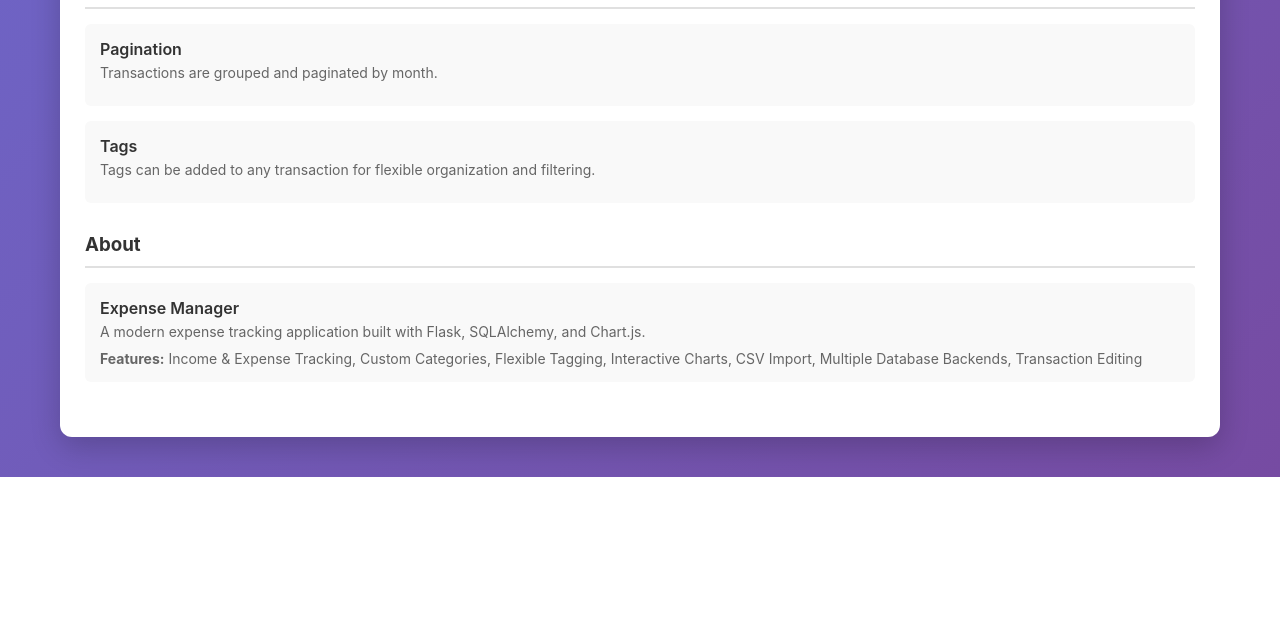
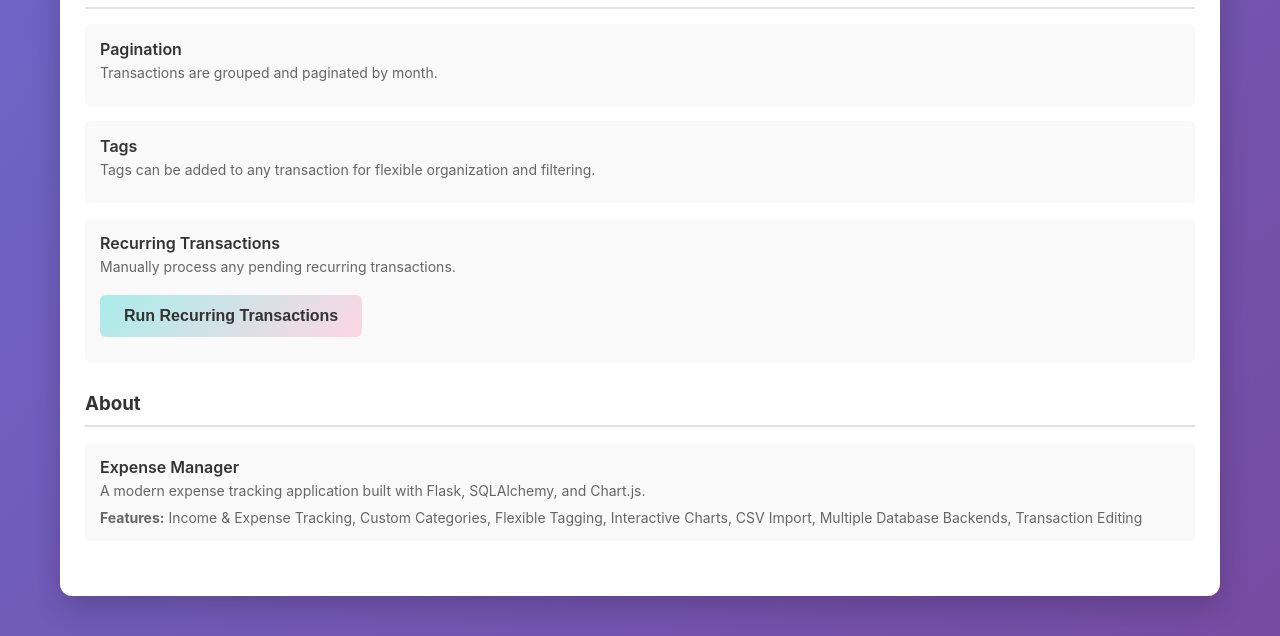
Before and after one commit to paperplate/JustAnotherExpenseManager, a Flask app: page /settings in a window 1280 px wide. Shown: the part 2003-2639 px from the top of the page. Before the commit the page ends 2480 px from the top, so only its background shows below. Run offline with Flask 3, Linux system fonts and the light colour scheme; data comes from the database, SQL or seed files in the repository; data that the repository does not hold is empty; parts of the project's set-up code (start-up, migrations or seed data) failed here and were passed over.

Commit message:
Add button to manually run recurring transactions

```diff
--- a/JustAnotherExpenseManager/routes/settings.py
+++ b/JustAnotherExpenseManager/routes/settings.py
@@ -103,3 +103,16 @@ def clear_all_transactions() -> Union[Response, Tuple[Response, int]]:
     except Exception as exc:  # pylint: disable=broad-except
         g.db.rollback()
         return jsonify({'error': str(exc)}), 500
+
+
+@settings_bp.route('/api/run-recurring', methods=['POST'])
+def run_recurring() -> Union[Response, Tuple[Response, int]]:
+    """
+    Manually trigger processing of recurring transactions.
+    """
+    try:
+        from JustAnotherExpenseManager.utils.services import process_recurring_transactions
+        process_recurring_transactions()
+        return jsonify({'success': True, 'message': 'Successfully processed recurring transactions'})
+    except Exception as exc:  # pylint: disable=broad-except
+        return jsonify({'error': str(exc)}), 500
--- a/JustAnotherExpenseManager/static/js/settings.js
+++ b/JustAnotherExpenseManager/static/js/settings.js
@@ -2155,6 +2155,23 @@ async function populateTestData() {
 		if (resultDiv) resultDiv.innerHTML = `<p style="color: #d63031;">❌ Error: ${error.message}</p>`;
 	}
 }
+async function runRecurringTransactions() {
+	const resultDiv = document.getElementById("recurring-result");
+	if (resultDiv) resultDiv.innerHTML = "<p style=\"color: #666;\">⏳ Processing...</p>";
+	try {
+		const result = await (await fetch("/api/run-recurring", { method: "POST" })).json();
+		if (result.success) {
+			if (resultDiv) {
+				resultDiv.innerHTML = `<p style="color: #00b894; font-weight: 600;">✓ ${result.message}</p>`;
+				setTimeout(() => {
+					resultDiv.innerHTML = "";
+				}, 3e3);
+			}
+		} else if (resultDiv) resultDiv.innerHTML = `<p style="color: #d63031;">❌ ${result.error}</p>`;
+	} catch (error) {
+		if (resultDiv) resultDiv.innerHTML = `<p style="color: #d63031;">❌ Error: ${error.message}</p>`;
+	}
+}
 async function exportTransactions() {
 	const startDate = document.getElementById("export-start-date").value;
 	const endDate = document.getElementById("export-end-date").value;
@@ -2207,4 +2224,6 @@ window.closeEditTagModal = closeEditTagModal;
 window.saveEditTag = saveEditTag;
 window.deleteTag = deleteTag;
 window.populateTestData = populateTestData;
+window.exportTransactions = exportTransactions;
+window.runRecurringTransactions = runRecurringTransactions;
 //#endregion
--- a/JustAnotherExpenseManager/templates/settings.html
+++ b/JustAnotherExpenseManager/templates/settings.html
@@ -183,6 +183,17 @@
                 Tags can be added to any transaction for flexible organization and filtering.
             </div>
         </div>
+
+        <div class="setting-item">
+            <div class="setting-label">Recurring Transactions</div>
+            <div class="setting-description">
+                Manually process any pending recurring transactions.
+            </div>
+            <button class="btn btn-secondary" style="margin-top: 10px;" onclick="runRecurringTransactions()">
+                Run Recurring Transactions
+            </button>
+            <div id="recurring-result" style="margin-top: 10px;"></div>
+        </div>
     </div>
 
     <!-- About -->
--- a/static_src/js/types.ts
+++ b/static_src/js/types.ts
@@ -102,6 +102,7 @@ declare global {
     deleteTag: (name: string) => Promise<void>;
     populateTestData: () => Promise<void>;
     exportTransactions: () => Promise<void>;
+    runRecurringTransactions: () => Promise<void>;
     // recurring.ts
     loadRecurring: () => Promise<void>;
     deleteRecurring: (id: number) => Promise<void>;
```
Also changed, not shown: static_src/js/settings.ts (+30 -0 lines).
